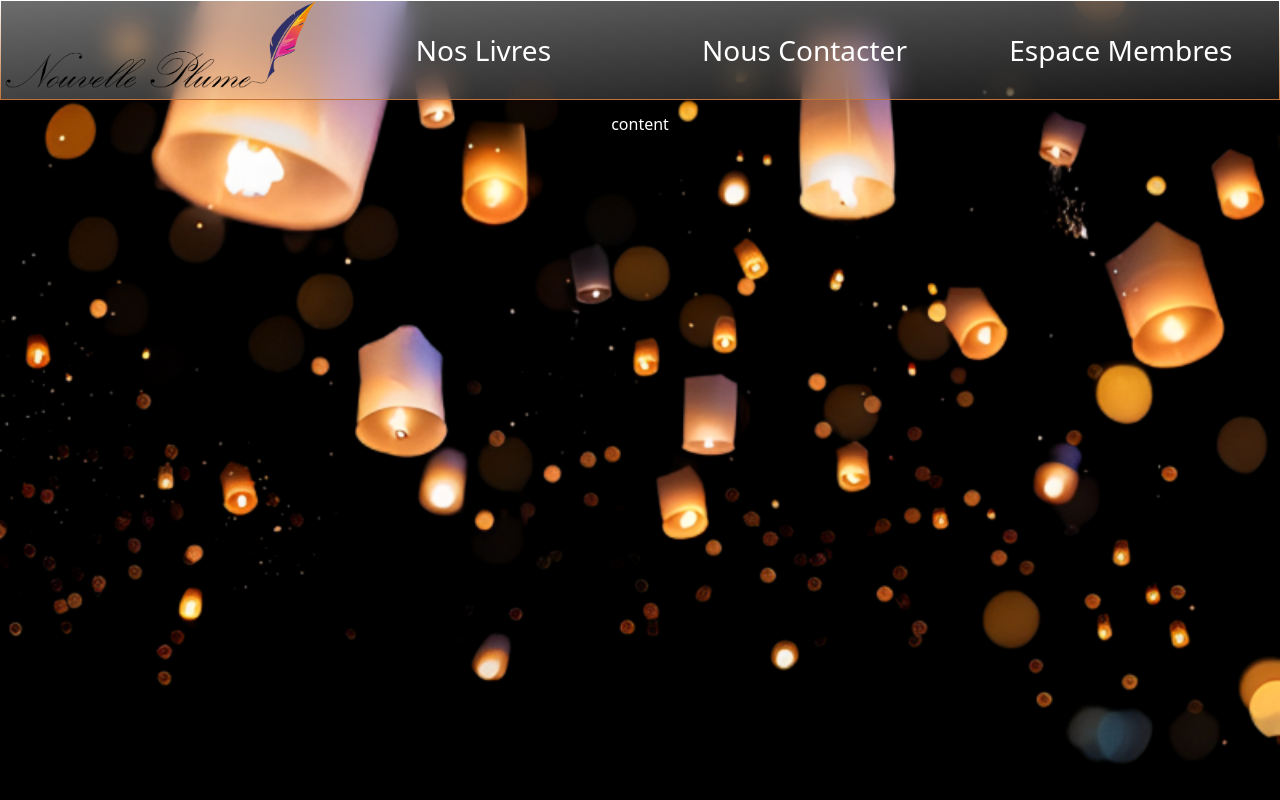
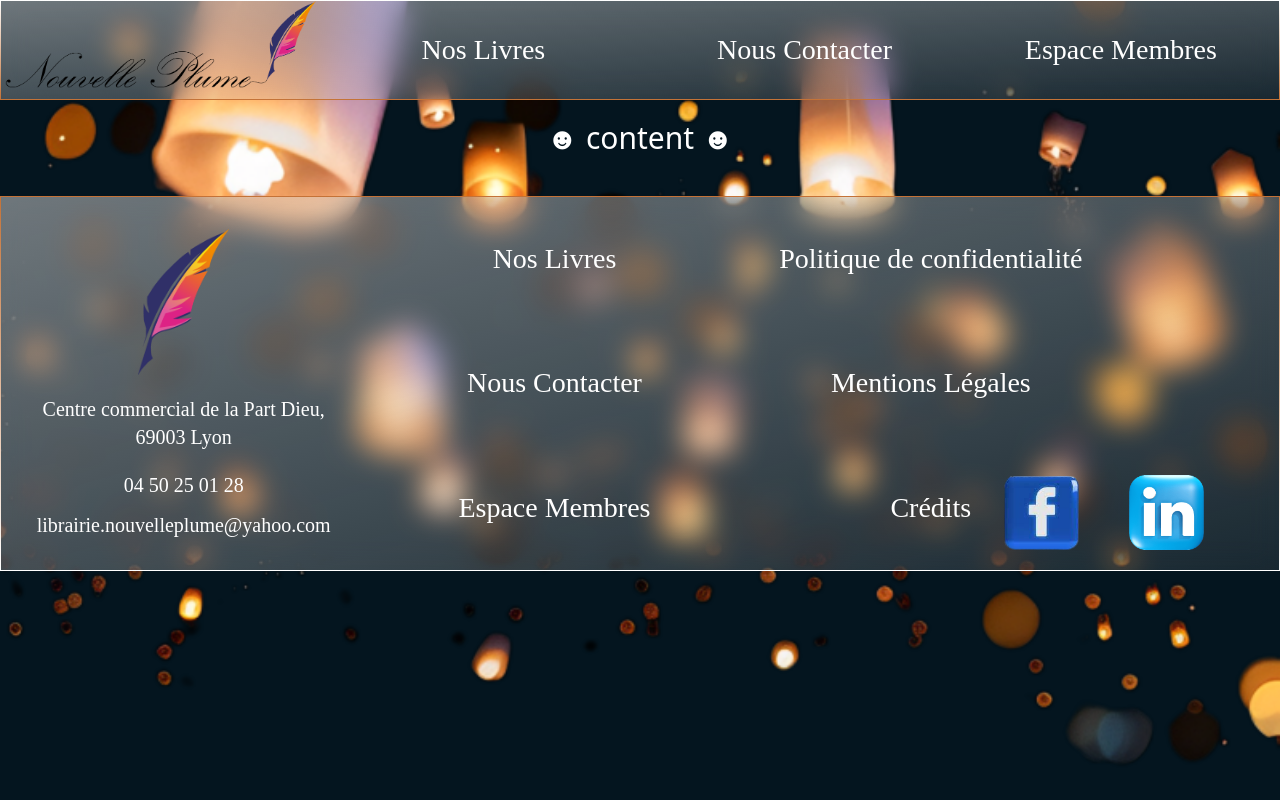
Before and after one commit to AnthonyFerron/librairie, a PHP site: page /credits/ in a window 1280 px wide. Run offline with PHP 8.4, Linux system fonts and the light colour scheme; some libraries are stand-ins or nearby versions.

Commit message:
Header and footer

```diff
--- a/credits/index.php
+++ b/credits/index.php
@@ -1,13 +1,13 @@
 <!DOCTYPE html>
-<html lang="en">
+<html lang="fr">
 <head>
     <meta charset="UTF-8">
     <meta name="viewport" content="width=device-width, initial-scale=1.0">
     <title>Document</title>
 </head>
-<body>
+<body class="bg-[url('../Icons/Background.png')] bg-cover bg-[#04151F]">
     <?php include('../header/index.html'); ?>
-    <h1 class="text-white text-center">content</h1>
+    <h1 class="text-white text-center text-3xl">☻ content ☻</h1>
     <?php include('../footer/index.html'); ?>
 </body>
 </html>
--- /dev/null
+++ b/footer/index.html
@@ -0,0 +1,26 @@
+<body>
+    <div class="flex w-full h-[375px] border border-solid [border-image:linear-gradient(to_bottom,_#C47237,_white)_1] mt-10">
+        <div class="w-full h-full flex bg-gradient-to-br from-[#D9D9D980] to-[#D9D9D91A] backdrop-blur-[15px] justify-around items-center">
+            <div class="flex flex-col w-[33%] justify-around items-center text-white">
+                <img class="flex h-[146px] opacity-100 mb-5" src="../Icons/plume.png">
+                <p class="font-['Oswald'] text-xl">Centre commercial de la Part Dieu,</p>
+                <p class="mb-5 font-['Oswald'] text-xl">69003 Lyon</p>
+                <p class="mb-3 font-['Oswald'] text-xl">04 50 25 01 28</p>
+                <p class="font-['Oswald'] text-xl"> librairie.nouvelleplume@yahoo.com</p>
+            </div>
+            <div class="flex flex-col w-[34%] h-full justify-around items-center text-white text-[175%]">
+                <a href="../collection/" class="w-full flex items-center justify-center font-['Oswald']">Nos Livres</a>
+                <a href="../contact/" class="w-full flex items-center justify-center font-['Oswald']">Nous Contacter</a>
+                <a href="../connexion/" class="w-full flex items-center justify-center font-['Oswald']">Espace Membres</a>
+            </div>
+            <div class="flex flex-col w-[34%] h-full justify-around items-center text-white text-[175%] mr-40">
+                <a href="../rgpd/" class="w-full flex items-center justify-center font-['Oswald']">Politique de confidentialit&eacute;</a>
+                <a href="../mentions-legales/" class="w-full flex items-center justify-center font-['Oswald']">Mentions L&eacute;gales</a>
+                <a href="../credits/" class="w-full flex items-center justify-center font-['Oswald']">Cr&eacute;dits</a>
+
+            </div>
+            <a class="absolute w-[75px] bottom-5 right-[200px]" target="_blank" href="https://m.facebook.com/profile.php?id=61552800912971"><img src="../Icons/facebook.png"></a>
+            <a class="absolute w-[75px] bottom-5 right-[75px]" target="_blank" href="https://www.linkedin.com/company/librairie-nouvelle-plume/"><img src="../Icons/linkedin.png"></a>
+        </div>
+    </div>
+</body>
--- a/header/index.html
+++ b/header/index.html
@@ -1,26 +1,15 @@
-<!DOCTYPE html>
-<html lang="en">
-<head>
-    <meta charset="UTF-8">
-    <meta name="viewport" content="width=device-width, initial-scale=1.0">
-    <title>Document</title>
-    <script src="https://cdn.tailwindcss.com"></script>
-</head>
-<body class="bg-[url('../Icons/Background.png')] bg-cover bg-black">
-
-    <!-- head -->
-
-    <div class="flex w-[100%] h-[100px] border border-solid [border-image:linear-gradient(to_bottom,_white,_#C47237)_1] mb-3">
+<script src="https://cdn.tailwindcss.com"></script>
+<body>
+    <div class="flex w-[100%] h-[100px] border border-solid [border-image:linear-gradient(to_bottom,_white,_#C47237)_1] mb-5">
         <div class="w-[100%] h-[100%] flex bg-gradient-to-br from-[#D9D9D980] to-[#D9D9D91A] backdrop-blur-[15px]">
             <div class="flex w-[25%] h-[100px] justify-around items-center">
                 <img class="flex h-[100px] opacity-100" src="../Icons/logo-noir.png">
             </div>
-            <div class="flex w-[75%] justify-around items-center z-10 text-white text-[175%]">
-                <a href="../collection/" class="w-[34%] flex items-center justify-center h-[100px]">Nos Livres</a>
-                <a href="../contact/" class="w-[33%] flex items-center justify-center h-[100px]">Nous Contacter</a>
-                <a href="../connexion/" class="w-[33%] flex items-center justify-center h-[100px]">Espace Membres</a>
+            <div class="flex w-[75%] justify-around items-center text-white text-[175%]">
+                <a href="../collection/" class="w-[34%] flex items-center justify-center h-[100px] font-['Oswald']">Nos Livres</a>
+                <a href="../contact/" class="w-[33%] flex items-center justify-center h-[100px] font-['Oswald']">Nous Contacter</a>
+                <a href="../connexion/" class="w-[33%] flex items-center justify-center h-[100px] font-['Oswald']">Espace Membres</a>
             </div>
         </div>
     </div>
 </body>
-</html>
```
Also changed, not shown: Icons/facebook.png (added), Icons/linkedin.png (added).
